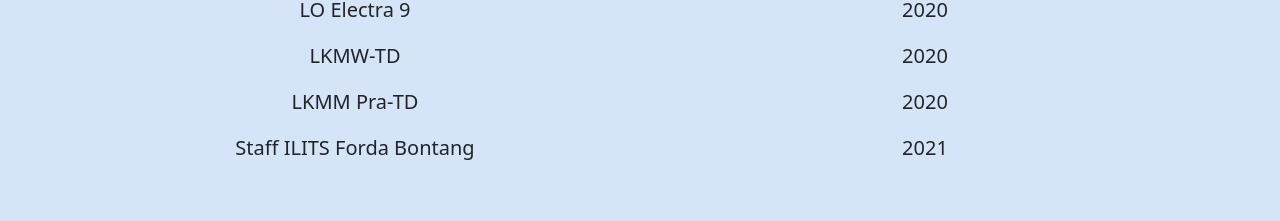
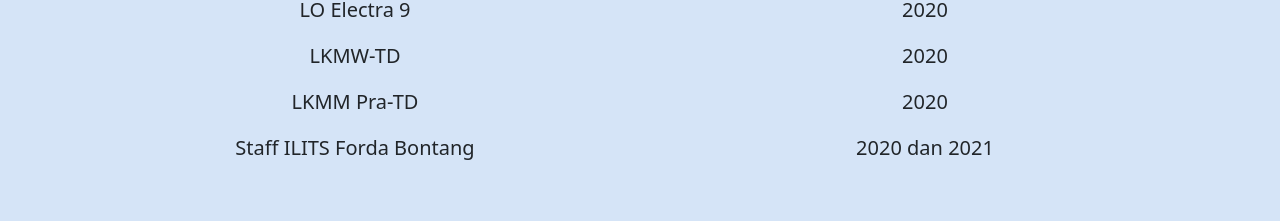
Before and after one commit to blackdemond14/CV_antonynovrianto, a plain HTML site: page index.html in a window 1280 px wide. Shown: the part 1578-1799 px from the top of the page. Drawn offline with nearby package versions, Linux system fonts and the light colour scheme.

Commit message:
nambah materi

```diff
--- a/index.html
+++ b/index.html
@@ -107,7 +107,7 @@
           <div class="col p-2">LKMM Pra-TD</div>
           <div class="col p-2">2020</div>
           <div class="col p-2">Staff ILITS Forda Bontang</div>
-          <div class="col p-2">2021</div>
+          <div class="col p-2">2020 dan 2021</div>
         </div>
         </div>
       </div>
```
